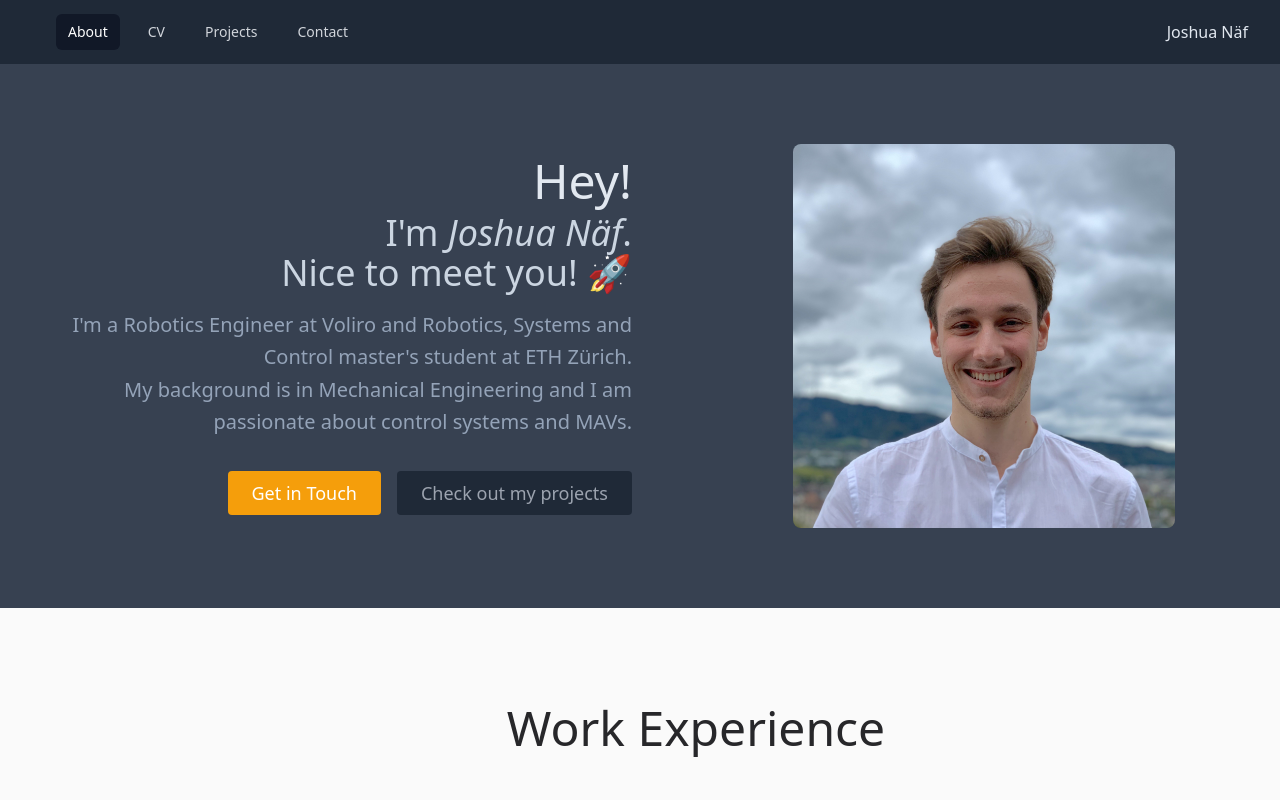
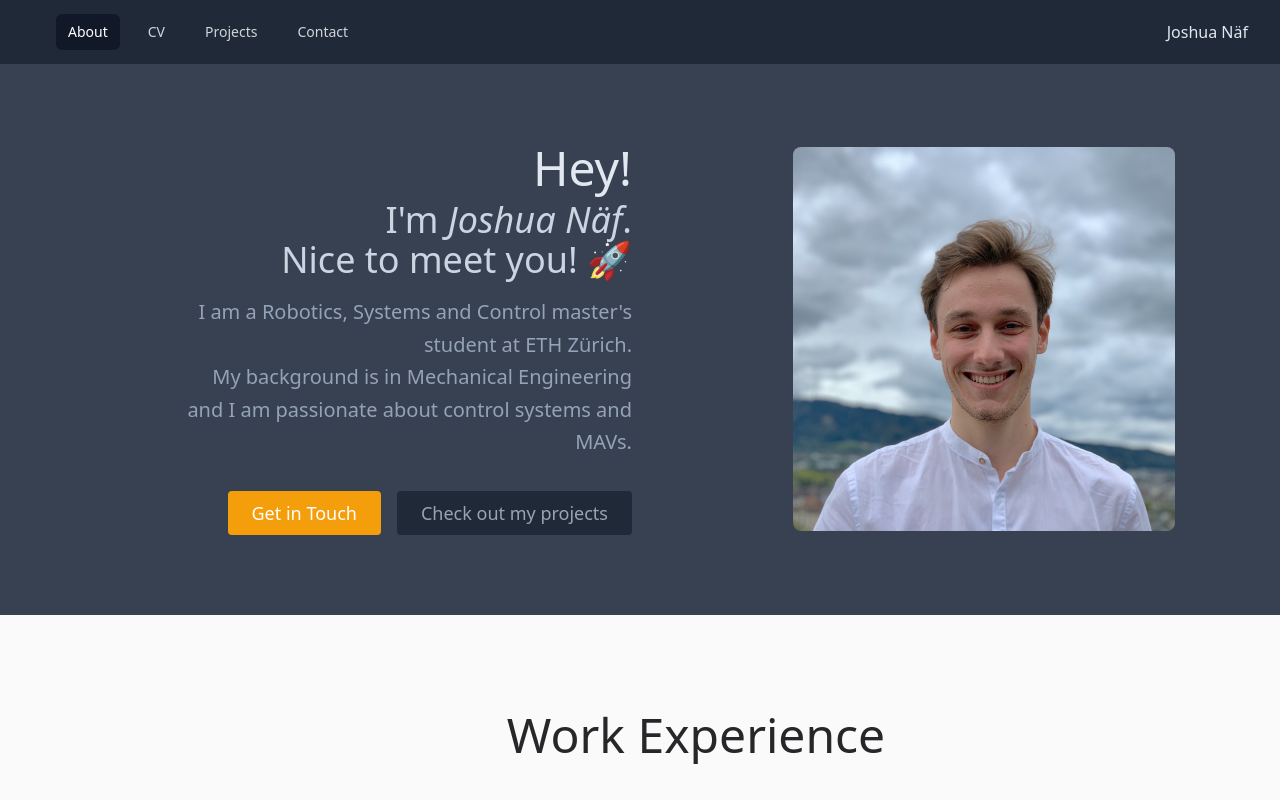
Before and after one commit to naefjo/naefjo.github.io, a React (Create React App) app: page / in a window 1280 px wide. Shown: the top 800 px of the page. Built offline with nearby package versions, Linux system fonts and the light colour scheme.

Commit message:
updated about section

```diff
--- a/src/components/about.js
+++ b/src/components/about.js
@@ -15,8 +15,8 @@ export default function About() {
                     <h3 className="title-font sm:text-4xl text-2xl mb-4 font-medium text-slate-300">
                         Nice to meet you! 🚀
                     </h3>
-                    <p className="mx-8 sm:mx-0 mb-8 max-w-xl leading-relaxed text-xl text-slate-400 font-medium text-center md:text-right">
-                        I'm a Robotics Engineer at Voliro and Robotics, Systems and Control master's student at ETH Zürich.
+                    <p className="mx-8 sm:mx-0 mb-8 max-w-md leading-relaxed text-xl text-slate-400 font-medium text-center md:text-right">
+                        I am a Robotics, Systems and Control master's student at ETH Zürich.
                         <br />My background is in Mechanical Engineering and I am passionate about control systems and MAVs.
                     </p>
                     <div className="flex justify-center">
```
